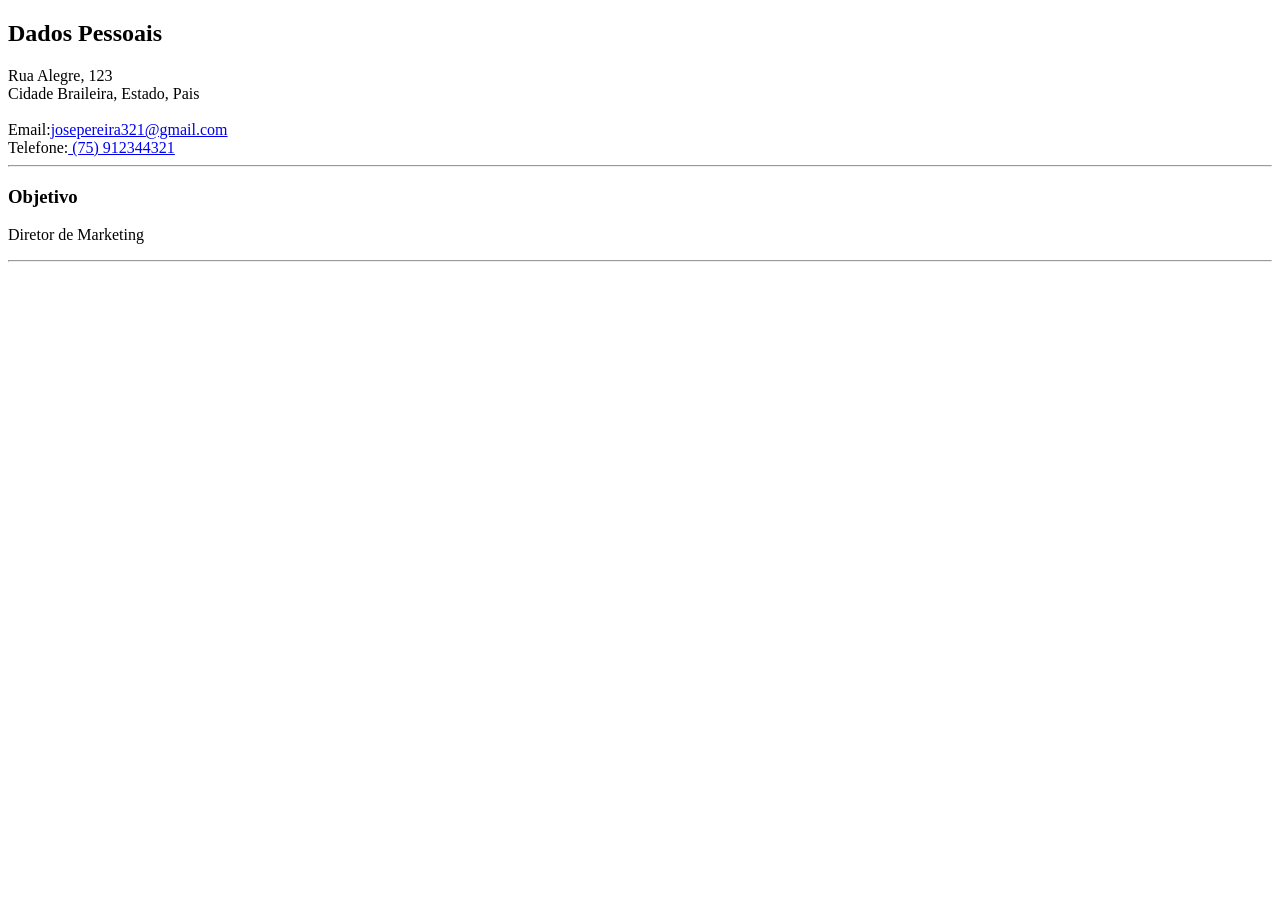
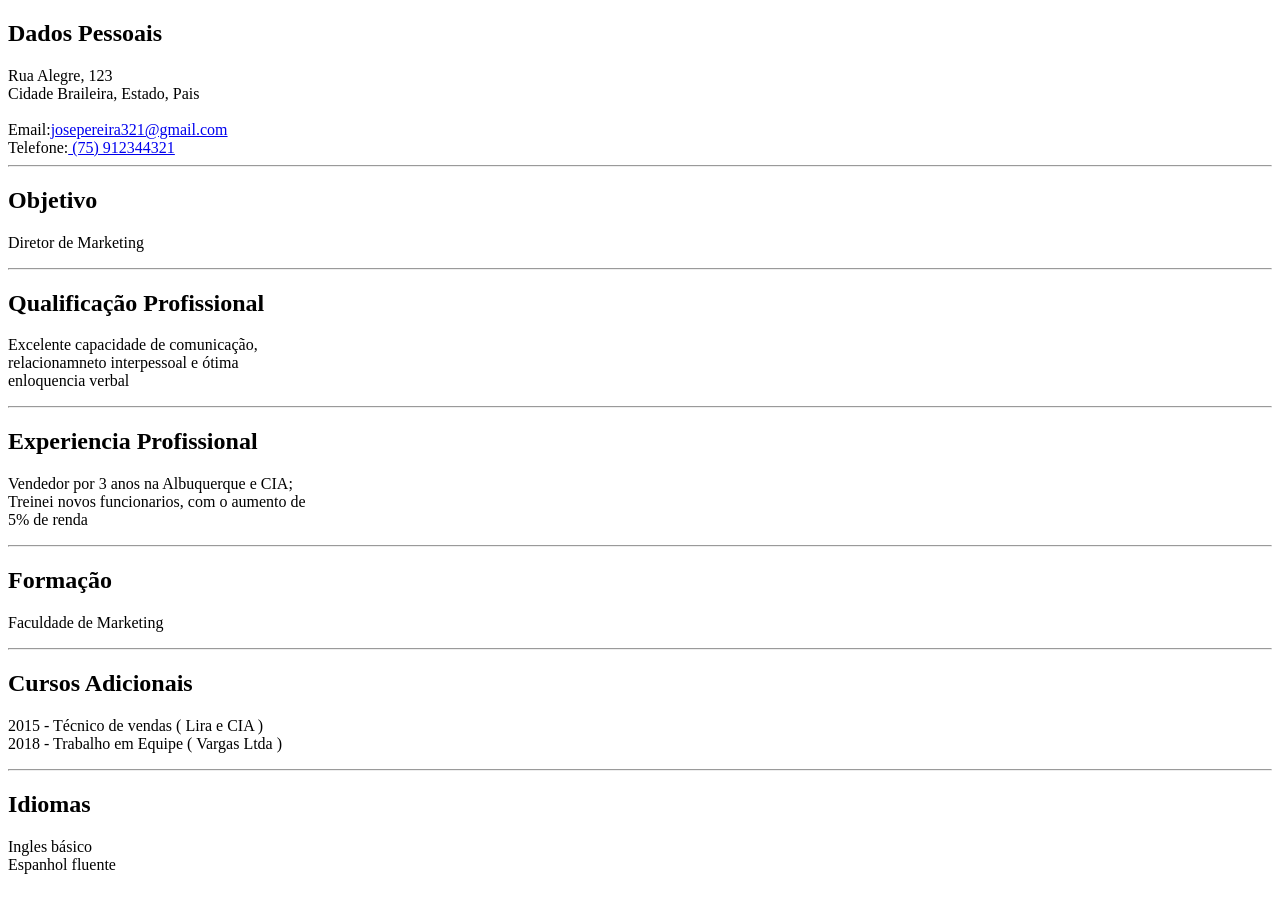
Before and after one commit to ChenzoRv9/Treinamento, a plain HTML site: page index.html in a window 1280 px wide. Shown: the part 60-968 px from the top of the page. Before the commit the page ends 800 px from the top, so only its background shows below. Drawn offline with Linux system fonts and the light colour scheme.

Commit message:
HTML basic (Part2)

```diff
--- a/index.html
+++ b/index.html
@@ -29,13 +29,45 @@
 
     <div id="principal">
 
-      <h3>
-        <strong>Objetivo</strong></h3>
+      <h2>
+        <strong>Objetivo</strong></h2>
 
         <p>Diretor de Marketing</p>
         <hr>
 
+      <h2>Qualificação Profissional</h2>
 
+         <p>Excelente capacidade de comunicação, <br>
+        relacionamneto interpessoal e ótima <br>
+        enloquencia verbal</p>
+         <hr>
+
+      <h2>Experiencia Profissional</h2>
+
+         <p>Vendedor por 3 anos na Albuquerque e CIA; <br>
+         Treinei novos funcionarios, com o aumento de <br>
+         5% de renda
+         </p>
+         <hr>
+
+      <h2>Formação</h2>
+
+         <p>Faculdade de Marketing</p>
+         <hr>
+
+      <h2>Cursos Adicionais</h2>
+
+         <p>2015 - Técnico de vendas ( Lira e CIA )<br>
+        2018 - Trabalho em Equipe ( Vargas Ltda )
+        </p>
+        <hr>
+
+       <h2>Idiomas</h2>
+
+         <p>Ingles básico <br>
+         Espanhol fluente
+         </p>
+      <br><b><br><br><br></b>
     </div>
 </body>
 </html>
```
